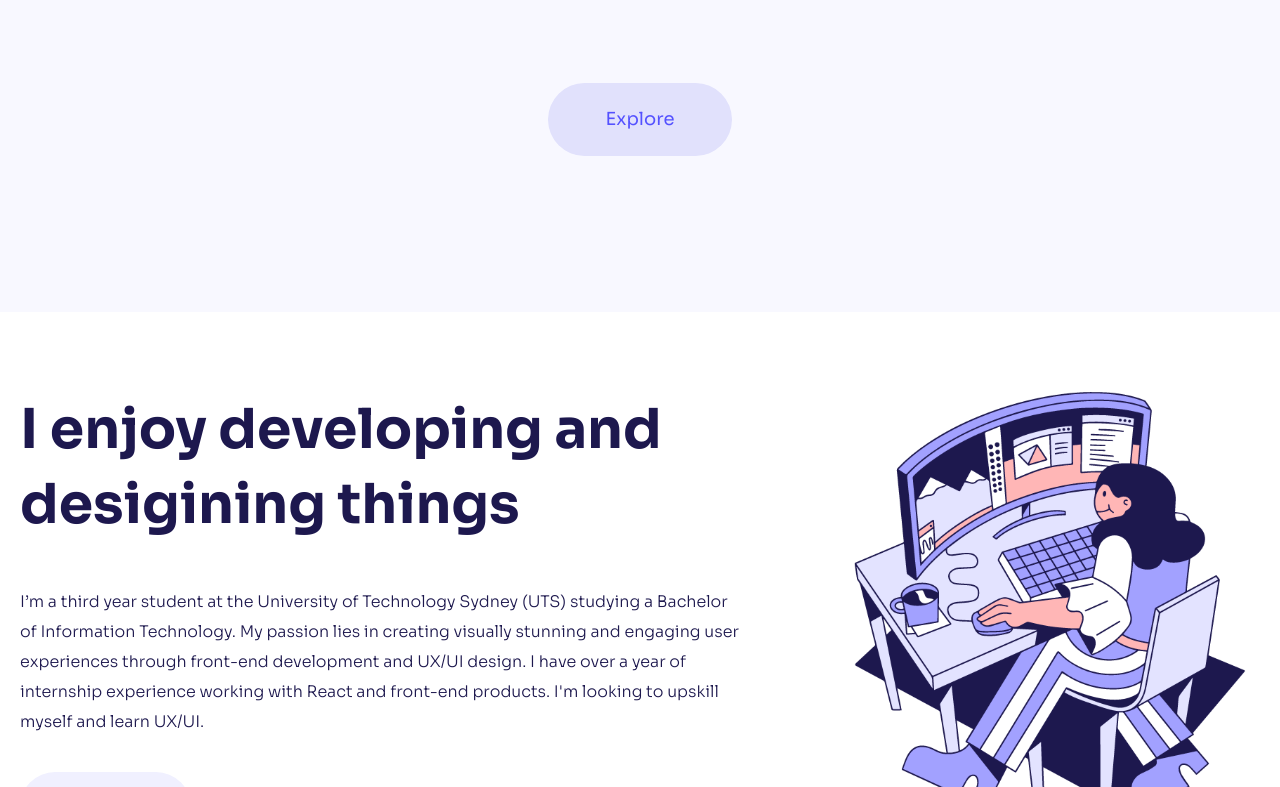
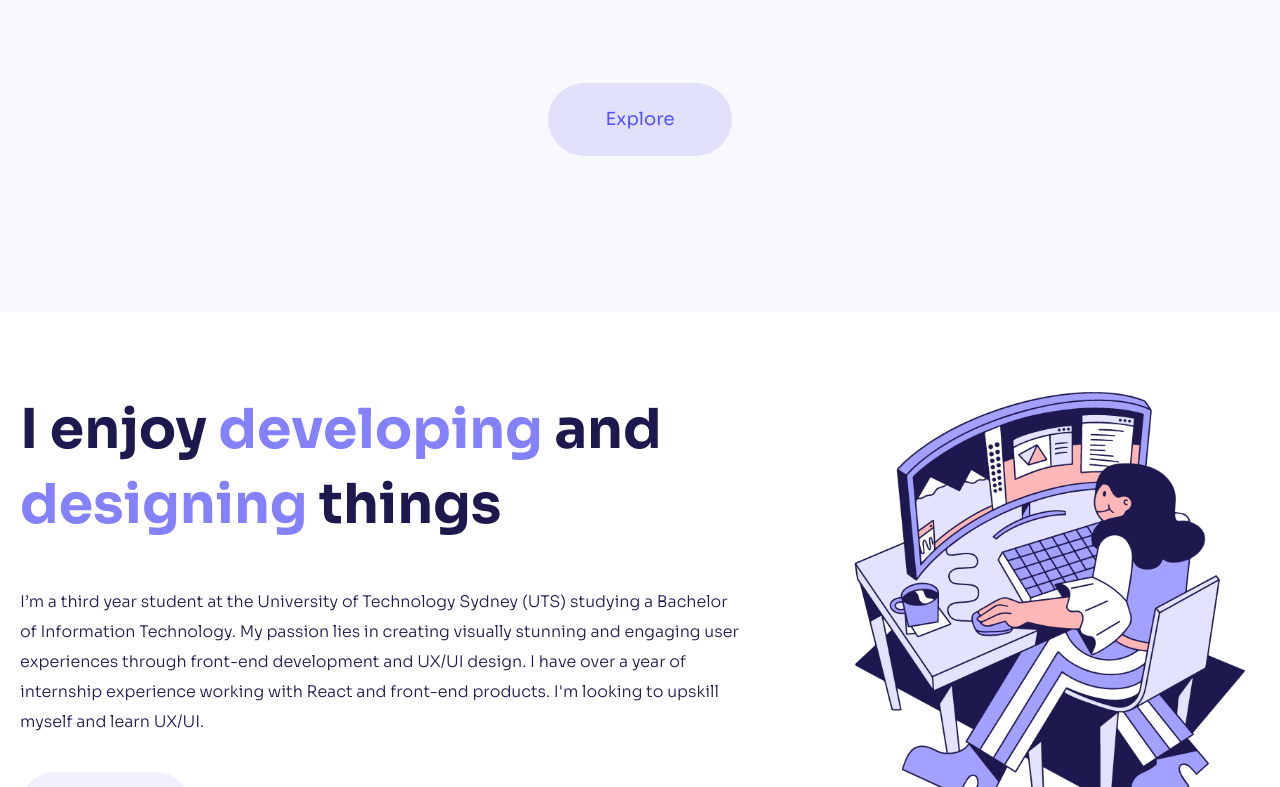
Before and after one commit to caitlinoma11ey/portfolio-website, a Next.js app: page / in a window 1280 px wide. Shown: the part 484-1271 px from the top of the page. Built offline with nearby package versions, Linux system fonts and the light colour scheme.

Commit message:
Formatting changes + text colour change

```diff
--- a/pages/index.js
+++ b/pages/index.js
@@ -24,7 +24,8 @@ export default function Homepage() {
       <div>
         {/* Header */}
         <div className="header">
-          <Image className="header__text"
+          <Image
+            className="header__text"
             src="/images/header-text.svg"
             width={1095}
             height={271}
@@ -37,7 +38,8 @@ export default function Homepage() {
           <div class="about">
             <div class="about__text">
               <h2>
-                I enjoy developing and <br /> desigining things
+                I enjoy <span id="h2__highlight">developing</span> and <br />
+                <span id="h2__highlight">designing</span> things
               </h2>
               <p>
                 I’m a third year student at the University of Technology Sydney
@@ -47,7 +49,11 @@ export default function Homepage() {
                 year of internship experience working with React and front-end
                 products. I'm looking to upskill myself and learn UX/UI.
               </p>
-              <Button label="Learn more" type="primary" handleClick={(e) => handleClick(e, "/about")}/>
+              <Button
+                label="Learn more"
+                type="primary"
+                handleClick={(e) => handleClick(e, "/about")}
+              />
             </div>
             <Image
               class="about__image"
@@ -59,7 +65,7 @@ export default function Homepage() {
           </div>
         </div>
         {/* Projects */}
-        <div id="#project" className="my__work">
+        <div id="projects" className="my__work">
           <div className="my__work__content">
             <Image
               className="my__work__text"
--- a/styles/globals.css
+++ b/styles/globals.css
@@ -75,6 +75,10 @@ select {
     transition-duration: 0.01ms !important;
     scroll-behavior: auto !important;
   }
+}
+
+html {
+    scroll-behavior: smooth;
 }
 
 /* -------- END CSS RESET -------- */
@@ -236,6 +240,10 @@ p {
   line-height: 30px;
 }
 
+#h2__highlight {
+  color: #8381fc;
+}
+
 .my__work {
   background-color: var(--color-primary);
   padding-top: 15px;
```
